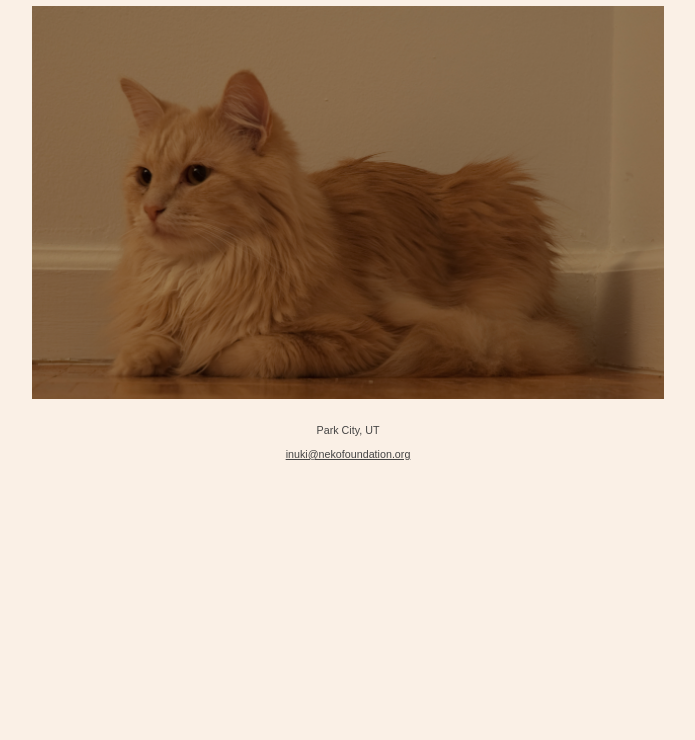
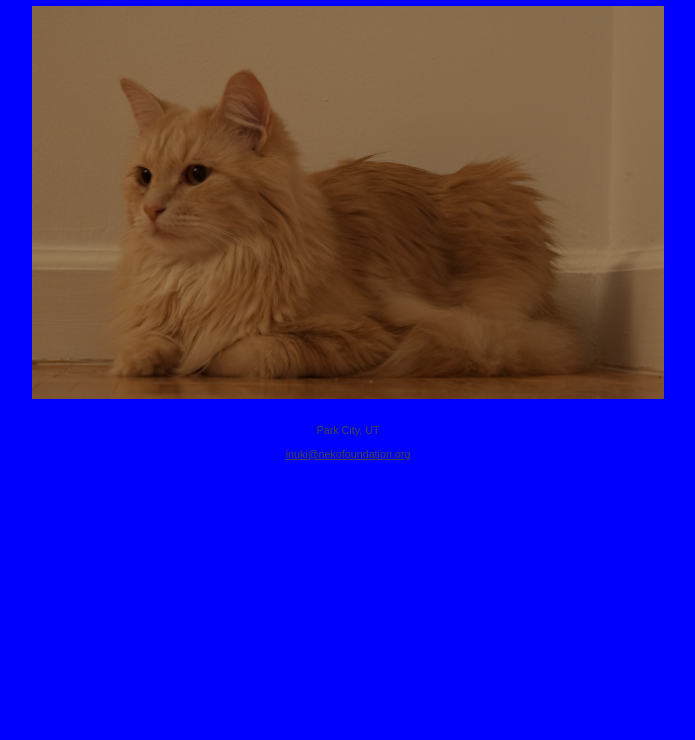
Before and after one commit to michaelahern/nekofoundation.org, a website: page site-contents/index.html in a window 1280 px wide. Shown: the part 60-800 px from the top of the page, without its empty margins (292-987 px from the left). Drawn offline with Linux system fonts and the light colour scheme.

Commit message:
Deploy Test

```diff
--- a/site-contents/index.html
+++ b/site-contents/index.html
@@ -3,7 +3,7 @@
     <title>The Neko Foundation</title>
     <style>
         body {
-            background-color: linen;
+            background-color: blue;
         }
 
         h1, h6 {
```
Also changed, not shown: .github/workflows/deploy.yml (added).
